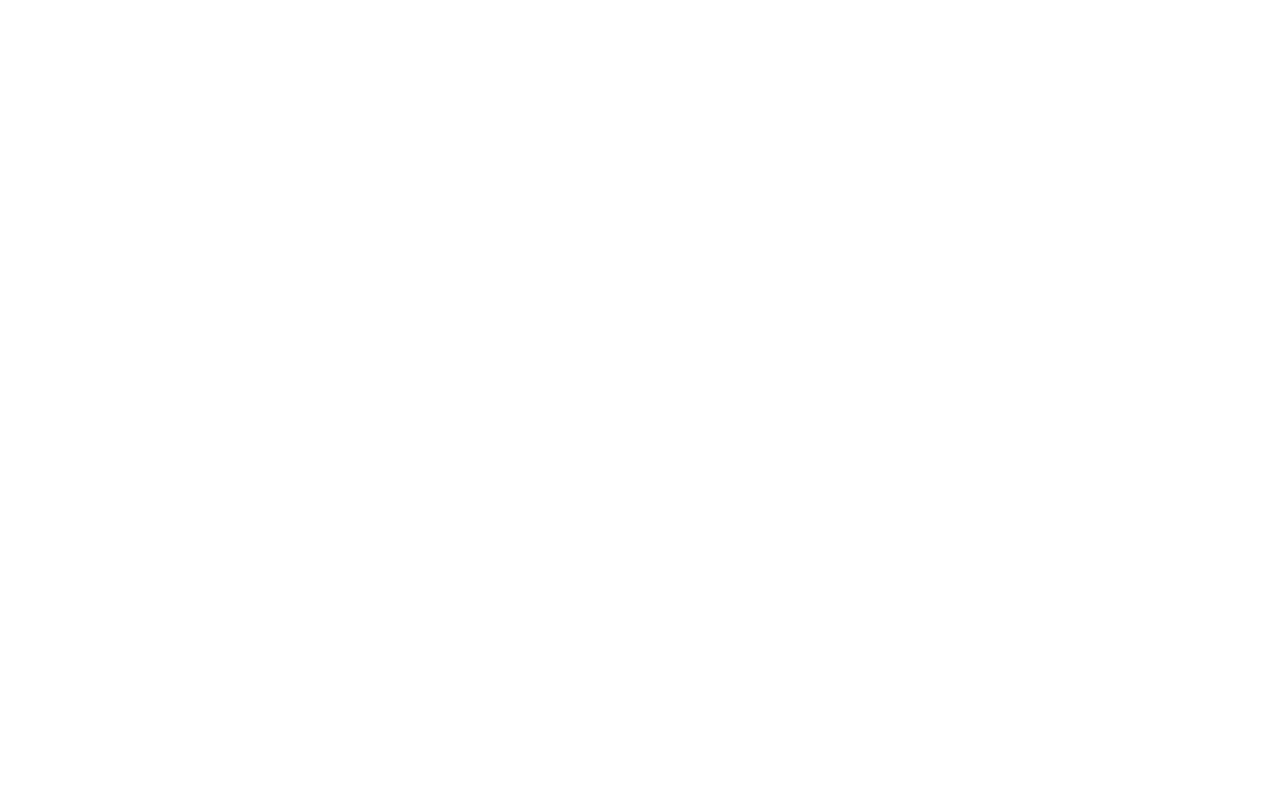
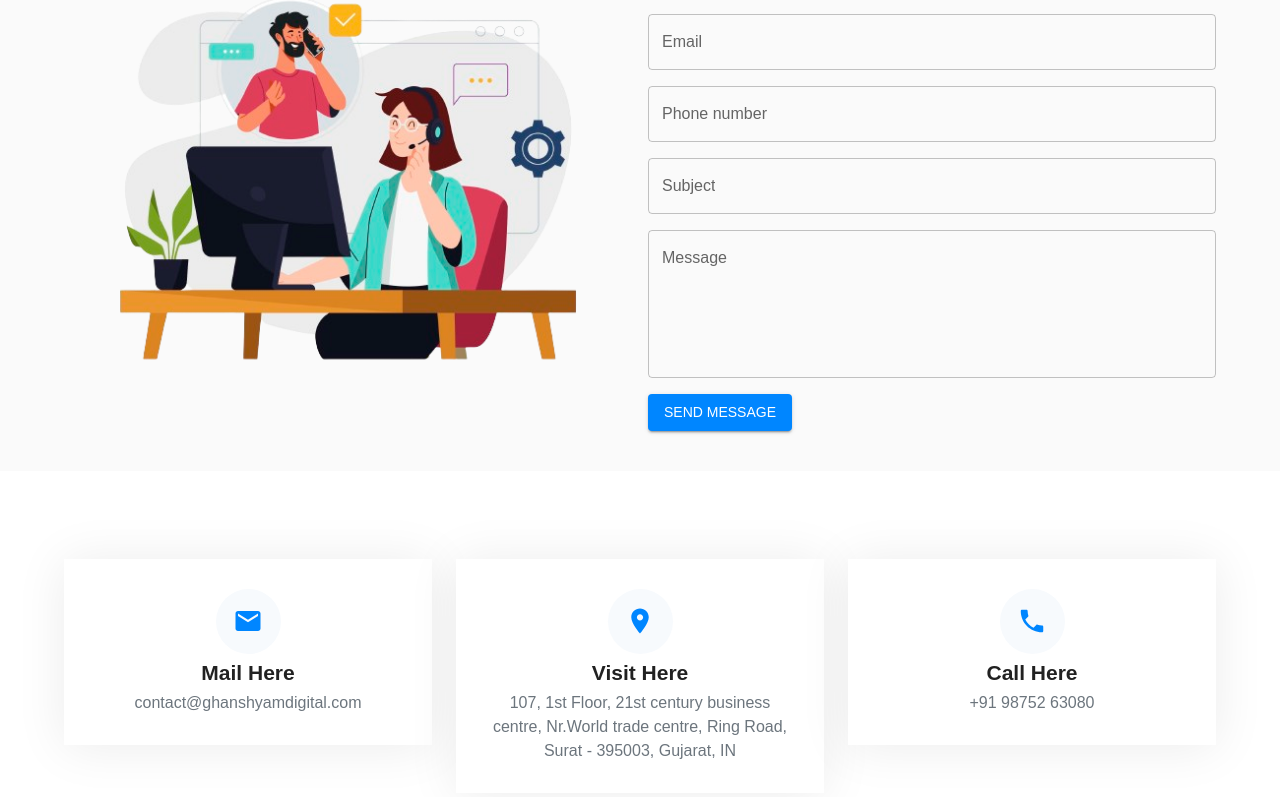
Before and after one commit to Dax-savani/JBS-technology, a React (Create React App) app: page / in a window 1280 px wide. Shown: the part 3535-4332 px from the top of the page. Before the commit the page ends 3172 px from the top, so only its background shows below. Built offline with nearby package versions, Linux system fonts and the light colour scheme.

Commit message:
final_pages

```diff
--- a/src/App.js
+++ b/src/App.js
@@ -6,7 +6,7 @@ function App() {
   return (
     <>
       <About />
-      {/* <Contact /> */}
+      <Contact />
     </>
   );
 }
--- a/src/pages/Contact Us/ContactUs.js
+++ b/src/pages/Contact Us/ContactUs.js
@@ -43,7 +43,7 @@ function ContactUs() {
         <TitleAnimation title={`Contact Us`} />
       </div>
       <Box bgcolor={theme.palette.backgroundLiteGrey}>
-        <Container>
+        <Container maxWidth="lg">
           <Grid container py={5} spacing={2}>
             <Grid
               item
--- a/src/pages/Contact Us/Location.js
+++ b/src/pages/Contact Us/Location.js
@@ -7,7 +7,7 @@ import PhoneIcon from "@mui/icons-material/Phone";
 function Location() {
   return (
     <>
-      <Container>
+      <Container maxWidth="lg">
         <Grid container spacing={3} justifyContent="center" my={8}>
           <Grid item xs={12} sm={6} md={4}>
             <Box className="contact-info-box bg-light p-4">
@@ -19,7 +19,7 @@ function Location() {
               >
                 Mail Here
               </Typography>
-              <Typography variant="body1" sx={{color:"#6c757d"}}>
+              <Typography variant="body1" sx={{ color: "#6c757d" }}>
                 contact@ghanshyamdigital.com
               </Typography>
             </Box>
@@ -34,7 +34,7 @@ function Location() {
               >
                 Visit Here
               </Typography>
-              <Typography variant="body1" sx={{color:"#6c757d"}}>
+              <Typography variant="body1" sx={{ color: "#6c757d" }}>
                 107, 1st Floor, 21st century business centre, Nr.World trade
                 centre, Ring Road, Surat - 395003, Gujarat, IN
               </Typography>
@@ -50,7 +50,7 @@ function Location() {
               >
                 Call Here
               </Typography>
-              <Typography variant="body1" sx={{color:"#6c757d"}}>
+              <Typography variant="body1" sx={{ color: "#6c757d" }}>
                 +91 98752 63080
               </Typography>
             </Box>
--- a/src/pages/about/Ceo.js
+++ b/src/pages/about/Ceo.js
@@ -67,7 +67,7 @@ function Ceo() {
   const theme = useTheme();
   return (
     <>
-      <Container>
+      <Container maxWidth="lg">
         <Grid container xl={12}>
           <Grid item lg={8}>
             <Typography
--- a/src/pages/about/MoreAbout.js
+++ b/src/pages/about/MoreAbout.js
@@ -8,7 +8,7 @@ function MoreAbout() {
   return (
     <>
       <div className="MoreAboutSection">
-        <Container>
+        <Container maxWidth="lg">
           <ServicesCounter />
           <Grid
             container
--- a/src/pages/about/ServicesCounter.js
+++ b/src/pages/about/ServicesCounter.js
@@ -5,15 +5,11 @@ import ScrollTrigger from "react-scroll-trigger";
 import CountUp from "react-countup";
 export const ServicesCounter = () => {
   const theme = useTheme();
-  const [counterState, setCounterstate] = useState(true);
-  const isContainerLarge = useMediaQuery("(min-width: 300px)");
+  const [counterState, setCounterstate] = useState(false);
   return (
     <>
       <Container>
-        <ScrollTrigger
-          onEnter={() => setCounterstate(true)}
-          onExit={() => setCounterstate(false)}
-        >
+        <ScrollTrigger onEnter={() => setCounterstate(true)}>
           <Grid container sx={{ margin: "20px 0px" }}>
             <Grid
               item
@@ -82,7 +78,9 @@ export const ServicesCounter = () => {
               my={3}
             >
               <Box sx={{ fontSize: { xs: "32px", sm: "48px" } }}>
+                {counterState && (
                   <CountUp start={0} end={40} duration={1}></CountUp>
+                )}
                 <Typography variant="span" color={theme.palette.primary.main}>
                   +
                 </Typography>
@@ -108,12 +106,14 @@ export const ServicesCounter = () => {
               my={3}
             >
               <Box sx={{ fontSize: { xs: "32px", sm: "48px" } }}>
+                {counterState && (
                   <CountUp
                     start={0}
                     end={4.9}
                     decimals={1}
                     duration={1}
                   ></CountUp>
+                )}
                 <Typography variant="span" color={theme.palette.primary.main}>
                   +
                 </Typography>
```
Lines whose indentation alone changed are shown as unchanged.
